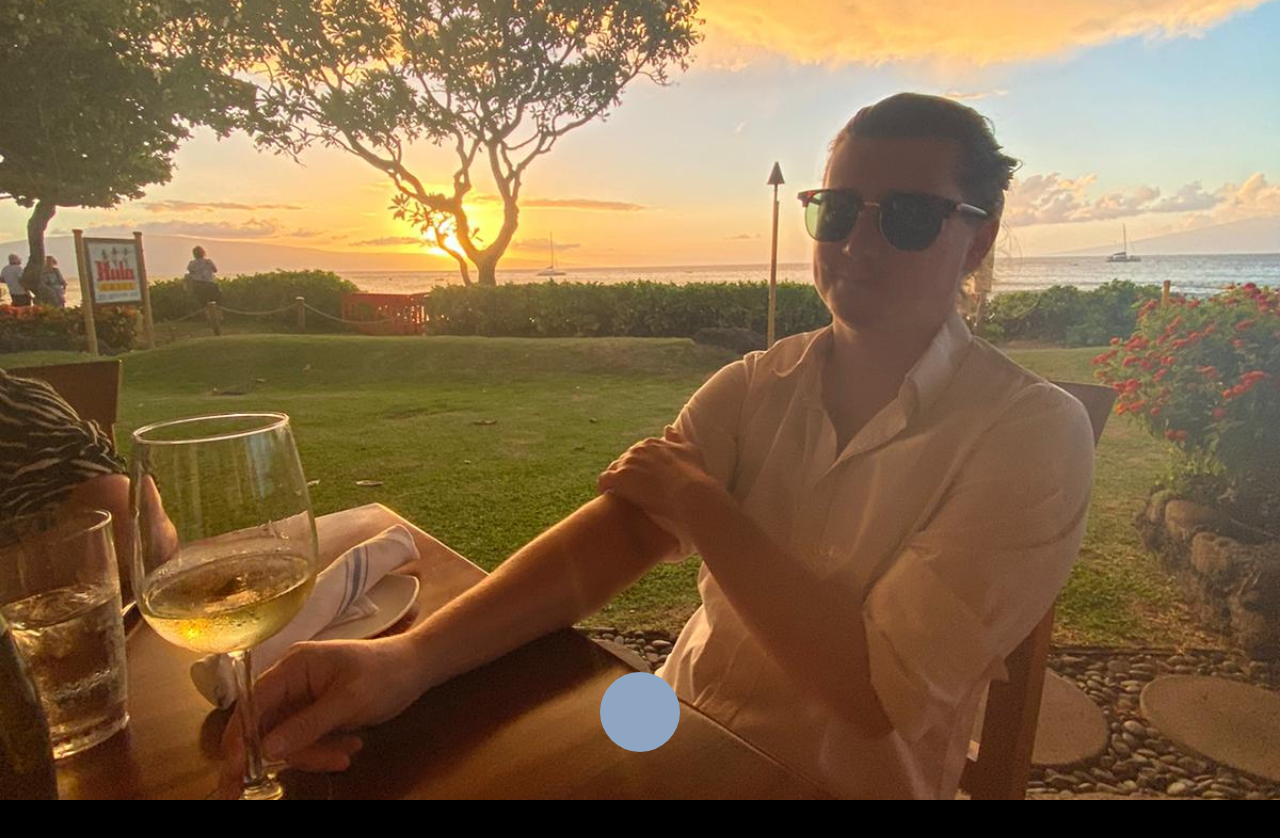
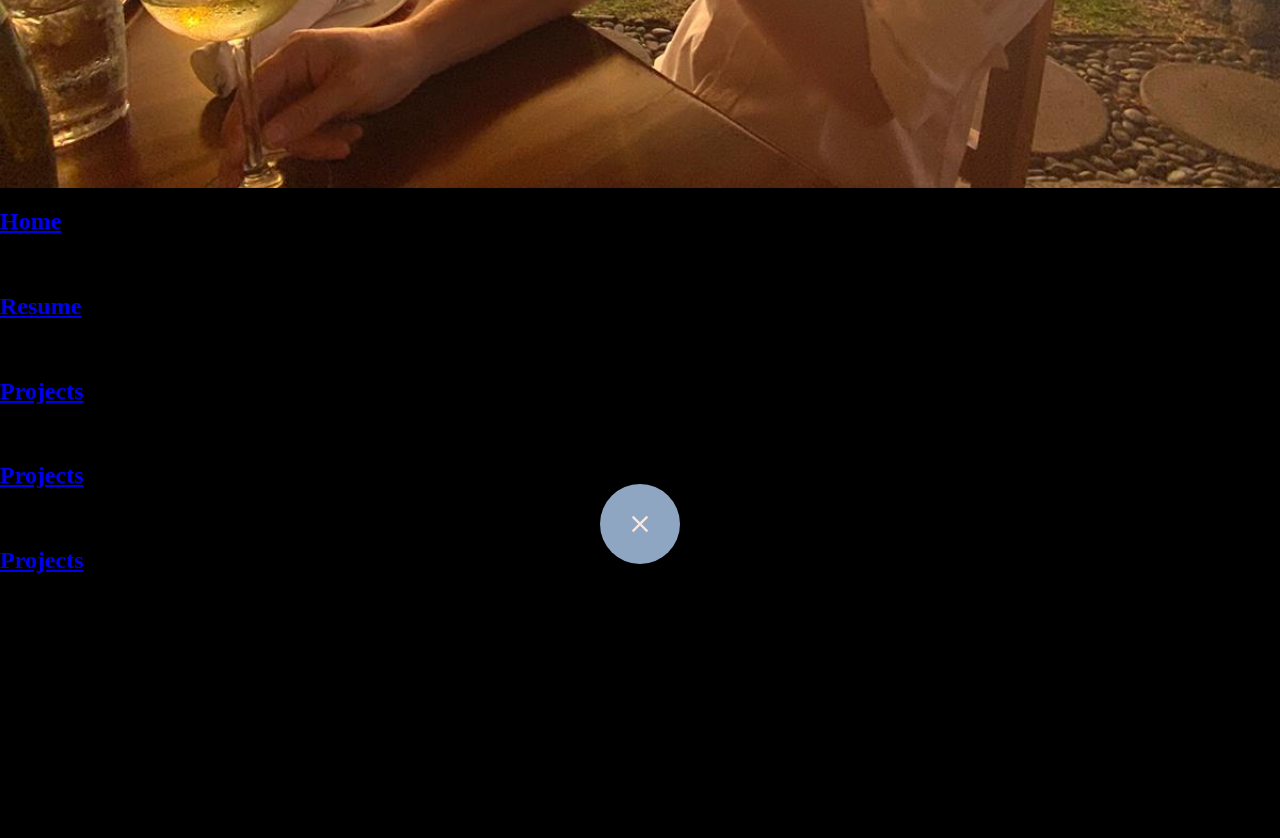
Before and after one commit to Etchmon/Etchmon.com, a React (Create React App) app: page / in a window 1280 px wide. Both pictures are taken after a click on the button 640 px from the left and 712 px from the top of the page. Shown: the top 838 px of the page. Before the commit the page ends 800 px from the top, so only its background shows below. Built offline with nearby package versions, Linux system fonts and the light colour scheme.

Commit message:
modified:   package-lock.json 	modified:   package.json 	modified:   public/index.html 	modified:   src/App.js 	modified:   src/index.css

```diff
--- a/package.json
+++ b/package.json
@@ -3,6 +3,10 @@
   "version": "0.1.0",
   "private": true,
   "dependencies": {
+    "@emotion/react": "^11.11.0",
+    "@emotion/styled": "^11.11.0",
+    "@mui/icons-material": "^5.11.16",
+    "@mui/material": "^5.13.3",
     "@testing-library/jest-dom": "^5.16.5",
     "@testing-library/react": "^13.4.0",
     "@testing-library/user-event": "^13.5.0",
--- a/public/index.html
+++ b/public/index.html
@@ -26,7 +26,7 @@
     -->
     <title>React App</title>
   </head>
-  <body>
+  <body data-nav="false">
     <noscript>You need to enable JavaScript to run this app.</noscript>
     <div id="root"></div>
     <!--
--- a/src/App.js
+++ b/src/App.js
@@ -1,12 +1,45 @@
+import MenuIcon from '@mui/icons-material/Menu';
+import CloseIcon from '@mui/icons-material/Close';
+
 function App() {
 
+  const toggleNav = () => {
+    document.body.dataset.nav = document.body.dataset.nav === "true" ? "false" : "true";
+  }
 
   return (
-    <main data-nav="false">
-      <button id="nav-toggle" type="button">
+    <section data-nav="false">
+      <main></main>
+      <nav id='nav'>
+        <div className='nav-links' >
+          <a className='nav-link' href="#">
+            <h2 className='nav-link-label'>Home</h2>
+            <img className='nav-link-image' src='' />
+          </a>
+          <a className='nav-link' href="#">
+            <h2 className='nav-link-label'>Resume</h2>
+            <img className='nav-link-image' src='' />
+          </a>
+          <a className='nav-link' href="#">
+            <h2 className='nav-link-label'>Projects</h2>
+            <img className='nav-link-image' src='' />
+          </a>
+          <a className='nav-link' href="#">
+            <h2 className='nav-link-label'>Projects</h2>
+            <img className='nav-link-image' src='' />
+          </a>
+          <a className='nav-link' href="#">
+            <h2 className='nav-link-label'>Projects</h2>
+            <img className='nav-link-image' src='' />
+          </a>
+        </div>
+      </nav>
+      <button id="nav-toggle" type="button" onClick={toggleNav}>
+        <MenuIcon className='open i' />
+        <CloseIcon className='close i' />
+      </button>
+    </section>
 
-      </button>
-    </main>
   );
 }
 
--- a/src/index.css
+++ b/src/index.css
@@ -3,6 +3,24 @@ body, main {
   width: 100vw;
   margin: 0px;
   background-color: black;
+}
+
+body:not([data-nav="true"]) > #root > section > #nav-toggle:hover > .open {
+  opacity: 1;
+  transform: translate(-50%, -50%) scale(1);
+}
+
+body[data-nav="true"] > #root > section > #nav-toggle > .close {
+  opacity: 1;
+  transform: translate(-50%, -50%) scale(1);
+}
+
+body[data-nav="true"] > #root > section {
+  transform: translateY(-50%);
+}
+
+section {
+  transition: transform 500ms cubic-bezier(.13, .53, .38, .97);
 }
 
 main {
@@ -11,21 +29,6 @@ main {
   background-position: center;
   position: relative;
   z-index: 2;
-  transition: transform 500ms cubic-bezier(.13,.53,.38,.97);
-}
-
-main:not([data-nav="true"]) > #nav-toggle:hover > .open {
-  opacity: 1;
-  transform: translate(-50%, 50%) scale(1);
-}
-
-main[data-nav="true"]> #nav-toggle > .close {
-  opacity: 1;
-  transform: translate(-50%, 50%) scale(1);
-}
-
-main[data-nav="true"] > main {
-  transform:translateY(-50%);
 }
 
 #nav-toggle {
@@ -55,12 +58,12 @@ main[data-nav="true"] > main {
   transform: translateX(-50%) scale(0.96);
 }
 
-#nav-toggle > i {
+#nav-toggle > .i {
   position: absolute;
   left: 50%;
   right: 50%;
   transform: translate(-50%, -50%) scale(0.9);
-  color: rgb(249. 231. 224);
+  color: rgb(249, 231, 224);
   font-size: 1.75rem;
   opacity: 0;
   transition: transform, opacity;
```
Also changed, not shown: 1 other file (tests, documents, lock files or other folders).
